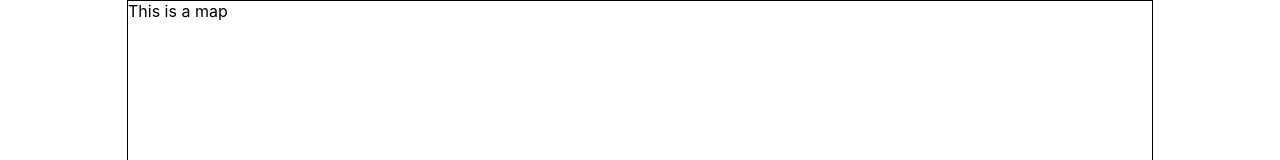
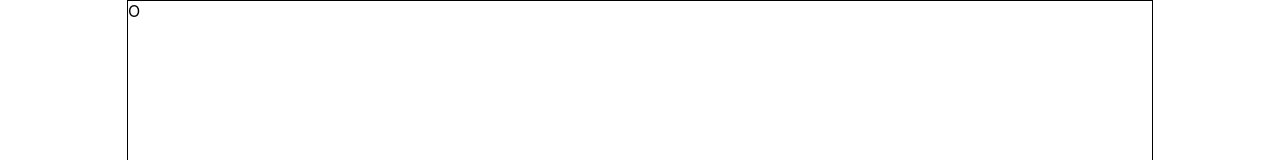
Before and after one commit to YoannBuzenet/game, a React (Create React App) app: page / in a window 1280 px wide. Shown: the top 160 px of the page. Built offline with nearby package versions, Linux system fonts and the light colour scheme.

Commit message:
my point is moving into my map

```diff
--- a/package.json
+++ b/package.json
@@ -9,6 +9,8 @@
     "@testing-library/jest-dom": "^5.14.1",
     "@testing-library/react": "^11.2.7",
     "@testing-library/user-event": "^12.8.3",
+    "jss": "^10.8.1",
+    "jss-preset-default": "^10.8.1",
     "react": "^17.0.2",
     "react-dom": "^17.0.2",
     "react-scripts": "4.0.3",
--- a/src/App.js
+++ b/src/App.js
@@ -1,5 +1,10 @@
 import "./App.css";
 import Map from "./components/Map/Map";
+import jss from "jss";
+import preset from "jss-preset-default";
+
+// One time setup with default plugins and settings.
+jss.setup(preset());
 
 function App() {
   return (
--- a/src/components/Map/Map.jsx
+++ b/src/components/Map/Map.jsx
@@ -1,9 +1,12 @@
+import Point from "../Point/Point";
 import "./map.css";
 
 const Map = () => {
   return (
     <div className="map_container">
-      <div className="map">This is a map</div>
+      <div className="map">
+        <Point />
+      </div>
     </div>
   );
 };
--- a/src/components/Map/map.css
+++ b/src/components/Map/map.css
@@ -6,6 +6,7 @@
 }
 
 .map {
+  position: relative;
   border: 1px solid black;
   height: 80vh;
   width: 80vw;
--- /dev/null
+++ b/src/components/Point/Point.jsx
@@ -0,0 +1,51 @@
+import jss from "jss";
+import { useState } from "react";
+
+const Point = () => {
+  const [position, setPosition] = useState({
+    top: 0,
+    right: 0,
+    left: 0,
+    bottom: 0,
+  });
+
+  const STEP = 10;
+
+  const styles = {
+    point: {
+      position: "absolute",
+      top: position.top,
+      right: position.right,
+      left: position.left,
+      bottom: position.bottom,
+      width: "10px",
+      height: "10px",
+    },
+  };
+
+  const { classes } = jss.createStyleSheet(styles).attach();
+
+  const handleMove = (event) => {
+    console.log("event.key", event.key);
+    if (event.key === "ArrowUp") {
+      setPosition({ ...position, top: position.top - STEP });
+    }
+    if (event.key === "ArrowDown") {
+      setPosition({ ...position, top: position.top + STEP });
+    }
+    if (event.key === "ArrowRight") {
+      setPosition({ ...position, left: position.left + STEP });
+    }
+    if (event.key === "ArrowLeft") {
+      setPosition({ ...position, left: position.left - STEP });
+    }
+  };
+
+  return (
+    <div onKeyDown={handleMove} tabIndex="0">
+      <div className={classes.point}>O</div>
+    </div>
+  );
+};
+
+export default Point;
```
Also changed, not shown: 1 other file (tests, documents, lock files or other folders).
